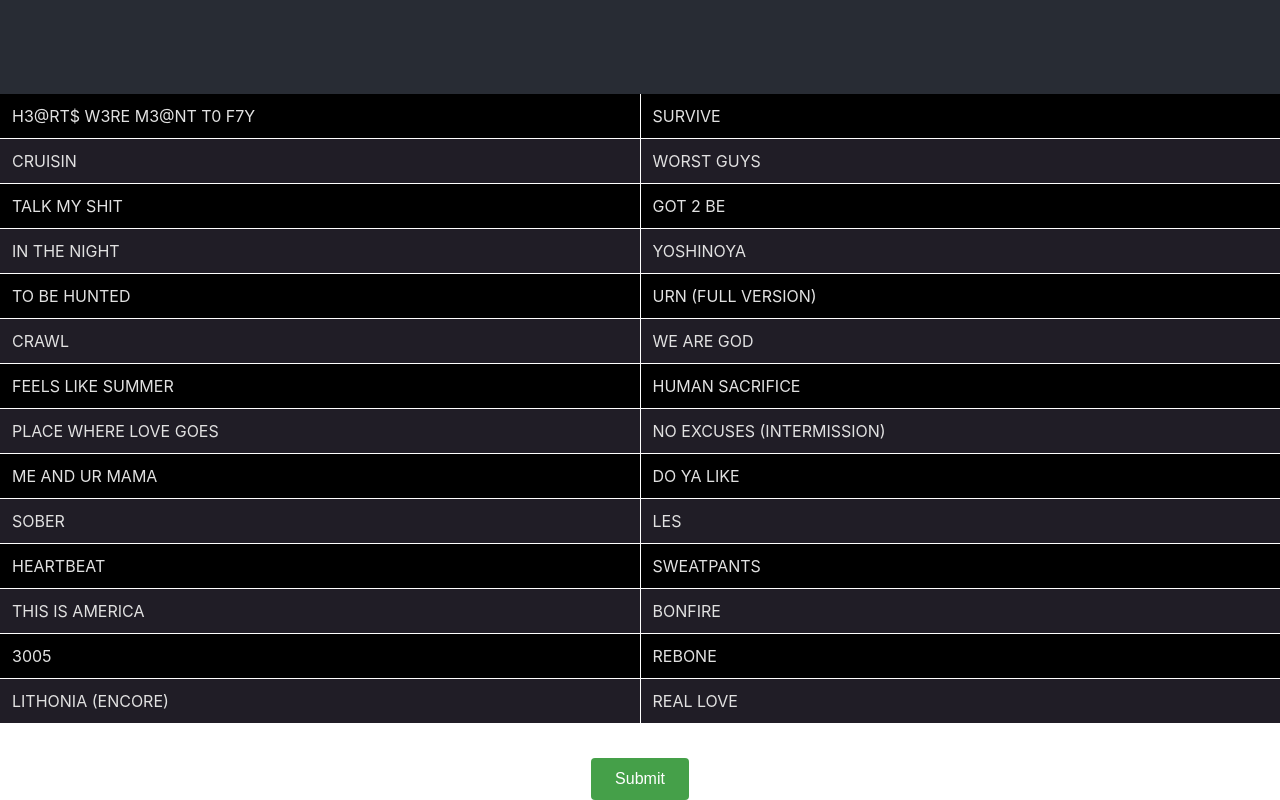
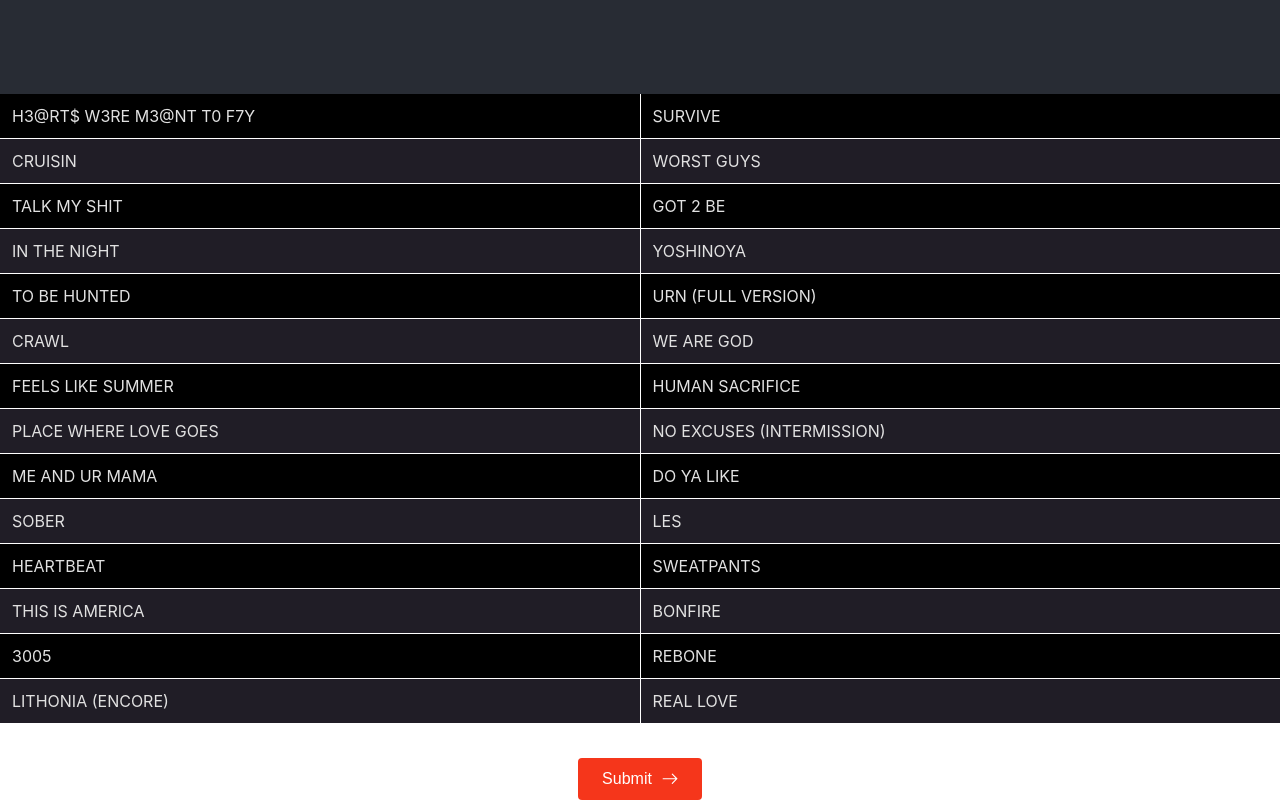
Before and after one commit to adanaltamira/setlist-select, a React (Create React App) app: page / in a window 1280 px wide. Shown: the part 706-1506 px from the top of the page. Built offline with nearby package versions, Linux system fonts and the light colour scheme.

Commit message:
Update button colors

```diff
--- a/src/components/CheckboxList.css
+++ b/src/components/CheckboxList.css
@@ -78,7 +78,7 @@
 }
 
 .submit-button {
-  background-color: #45a049;
+  background-color: #f5361b;
   color: white;
   padding: 12px 24px;
   border: none;
@@ -89,18 +89,23 @@
 }
 
 .submit-button:hover {
-  background-color: #45a049;
+  background-color: #de5831;
 }
 
 .submit-button:focus {
-  outline: 2px solid #4CAF50;
+  outline: 2px solid #f5361b;
   outline-offset: 2px;
 }
 
 /* Keyboard focus styles */
 .submit-button:focus-visible {
-  outline: 3px solid #4CAF50;
+  outline: 3px solid #f5361b;
   outline-offset: 2px;
+}
+
+.submit-button .icon {
+  width: 1rem;
+  padding-left: 10px;
 }
 
 /* High contrast mode support */
--- a/src/components/CheckboxList.jsx
+++ b/src/components/CheckboxList.jsx
@@ -49,6 +49,9 @@ const CheckboxList = () => {
         aria-label="Submit selected items"
       >
         Submit
+        <svg viewBox="0 0 14 10" fill="none" aria-hidden="true" focusable="false" class="icon icon-arrow" xmlns="http://www.w3.org/2000/svg">
+          <path fill-rule="evenodd" clip-rule="evenodd" d="M8.537.808a.5.5 0 01.817-.162l4 4a.5.5 0 010 .708l-4 4a.5.5 0 11-.708-.708L11.793 5.5H1a.5.5 0 010-1h10.793L8.646 1.354a.5.5 0 01-.109-.546z" fill="currentColor">
+        </path></svg>
       </button>
     </form>
   );
```
